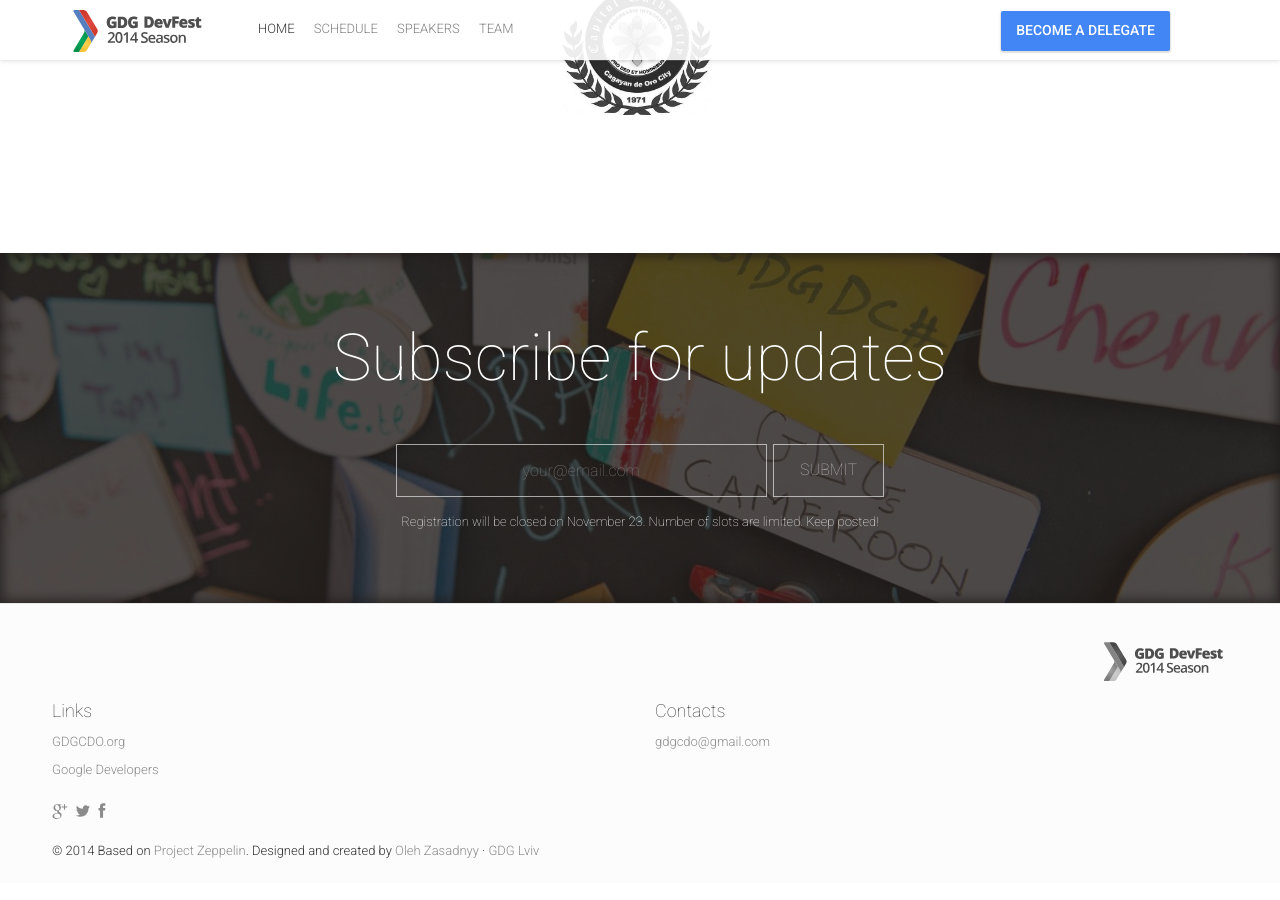
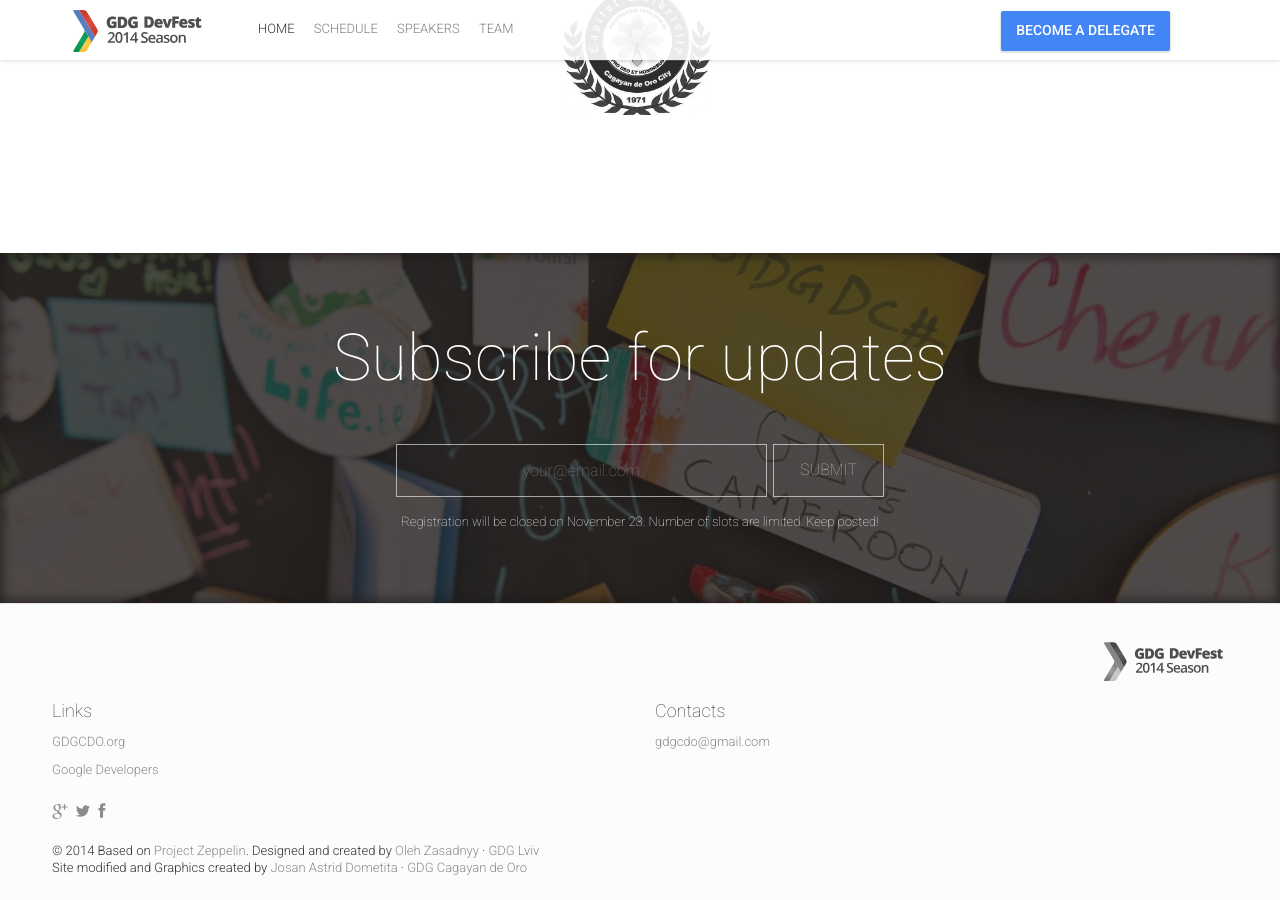
Before and after one commit to gdgcdo/devfestcdo, a Jekyll site: the page built from index.html, in a window 1280 px wide and 900 px high, scrolled down 5268 px. Built offline with Jekyll 4.4.1, drawn with Linux system fonts in a browser that asks for light colours; nearby versions of some CDN libraries; comment, search, counter and statistics services are not loaded.

Commit message:
Updated footer

```diff
--- a/_includes/footer.html
+++ b/_includes/footer.html
@@ -37,10 +37,11 @@
 	<div class="row">
 		<!-- Please don't delete this line-->
 		<div class="col-md-6">
-			<p class="copyright">
-				&copy; 2014 Based on <a href="https://github.com/gdg-x/zeppelin" target="_blank">Project Zeppelin</a>. Designed and created by <a href="https://plus.google.com/+OlehZasadnyy/about" target="_blank">Oleh Zasadnyy</a> &middot; <a href="http://lviv.gdg.org.ua" target="_blank">GDG Lviv</a>
-			</p>
-		</div>
+		    <p class="copyright">
+            &copy; 2014 Based on <a href="https://github.com/gdg-x/zeppelin" target="_blank">Project Zeppelin</a>. Designed and created by <a href="https://plus.google.com/+OlehZasadnyy/about" target="_blank">Oleh Zasadnyy</a> &middot; <a href="http://lviv.gdg.org.ua/" target="_blank">GDG Lviv</a><br />
+            Site modified and Graphics created by <a href="https://plus.google.com/+JosanAstridDometita/about" target="_blank">Josan Astrid Dometita</a> &middot; <a href="http://gdgcdo.org" target="_blank">GDG Cagayan de Oro</a>
+        </p>
+    </div>
 	</div>
 </footer>
 <!-- End Footer -->
```
Also changed, not shown: 10 other files.
